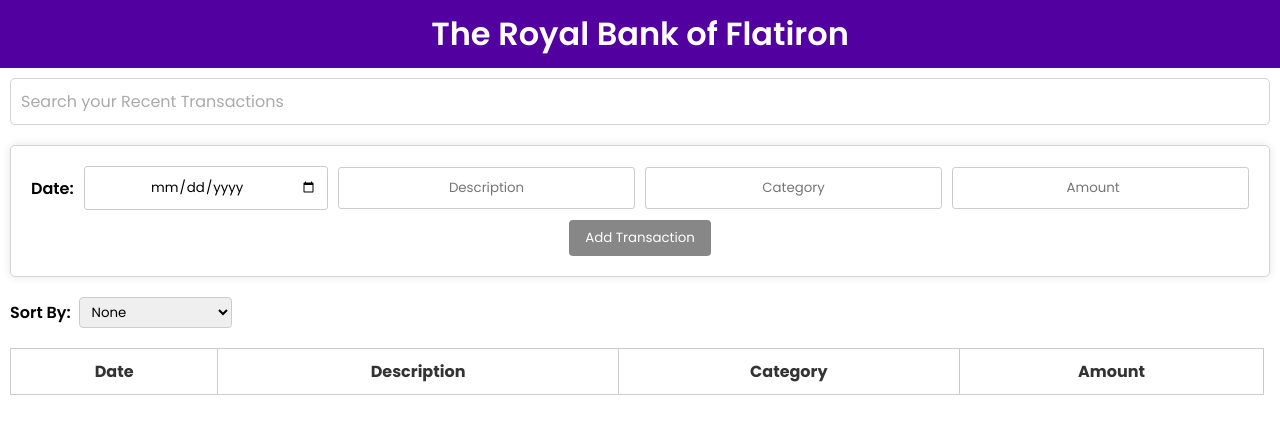
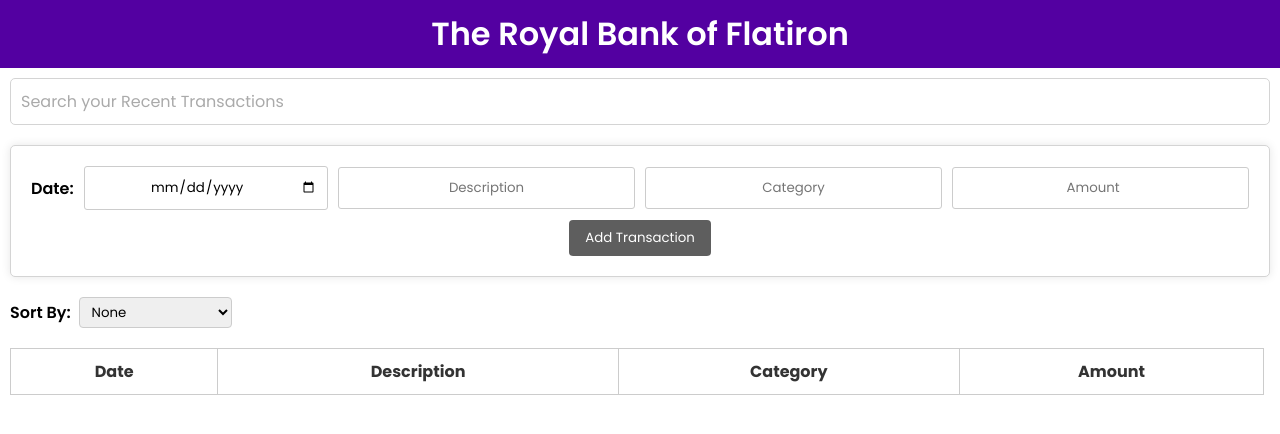
Before and after one commit to najibdevs/Phase-2-Code-Challenge, a React (Vite) app: page / in a window 1280 px wide. In both pictures the pointer is over the button "Add Transaction". Shown: the top 434 px of the page. Built offline with nearby package versions, Linux system fonts and the light colour scheme.

Commit message:
added hover on the transaction button

```diff
--- a/src/index.css
+++ b/src/index.css
@@ -79,7 +79,6 @@
   border: 1px solid rgb(27, 156, 196);
 }
 
-
 .input-field {
   padding: 10px;
   border: 1px solid #ccc;
@@ -96,6 +95,10 @@
   border: none;
   border-radius: 4px;
   cursor: pointer;
+}
+
+.submit-button:hover {
+  background-color: #5e5e5e;
 }
 
 .transaction-table {
```
